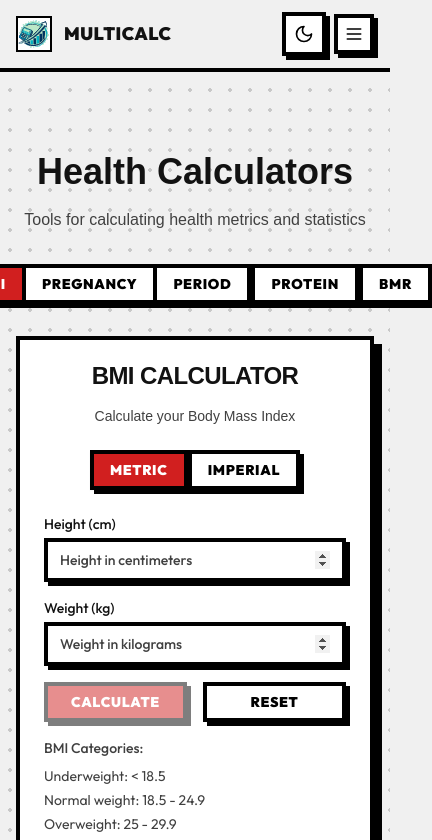
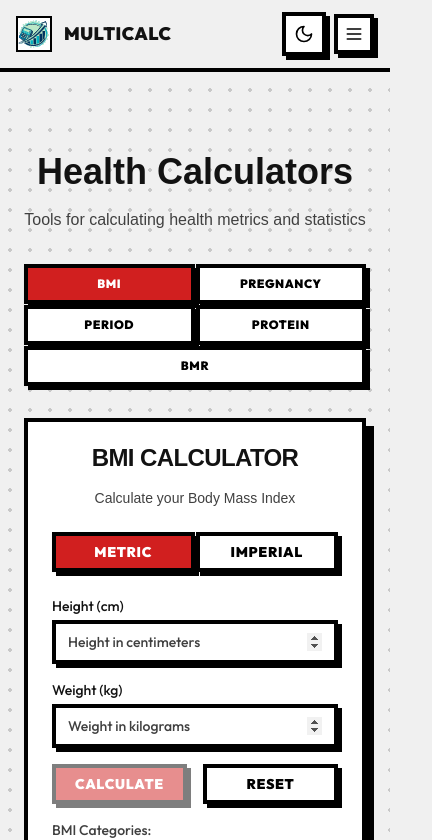
Before and after one commit to codewithdhruba01/MultiCalc, a React (Vite) app: page /health-calculators in a window 390 px wide. Shown: the top 840 px of the page, 432 px wide, since content can reach past the window. Built offline with nearby package versions, Linux system fonts and the light colour scheme; a web font is replaced by a local one.

Commit message:
feat: enhance mobile responsiveness of tab and unit switchers and refine button styling.

```diff
--- a/src/components/calculators/BMICalculator.tsx
+++ b/src/components/calculators/BMICalculator.tsx
@@ -105,17 +105,17 @@ export default function BMICalculator() {
       <CardContent>
         {/* Unit Switch */}
         <div className="flex justify-center mb-6">
-          <div className="inline-flex rounded-md shadow-sm">
+          <div className="grid grid-cols-2 md:inline-flex rounded-md shadow-sm w-full md:w-auto gap-[1px] md:gap-0">
             <Button
               variant={unit === 'metric' ? 'default' : 'outline'}
-              className={`rounded-l-md rounded-r-none px-4 py-2 ${unit === 'metric' ? 'bg-primary text-primary-foreground' : ''}`}
+              className={`md:rounded-l-md md:rounded-r-none md:border-r-0 rounded-l-md px-4 py-2 ${unit === 'metric' ? 'bg-primary text-primary-foreground' : ''}`}
               onClick={() => handleUnitChange('metric')}
             >
               Metric
             </Button>
             <Button
               variant={unit === 'imperial' ? 'default' : 'outline'}
-              className={`rounded-r-md rounded-l-none px-4 py-2 ${unit === 'imperial' ? 'bg-primary text-primary-foreground' : ''}`}
+              className={`md:rounded-r-md md:rounded-l-none rounded-r-md px-4 py-2 ${unit === 'imperial' ? 'bg-primary text-primary-foreground' : ''}`}
               onClick={() => handleUnitChange('imperial')}
             >
               Imperial
--- a/src/components/ui/Input.tsx
+++ b/src/components/ui/Input.tsx
@@ -10,7 +10,7 @@ const Input = React.forwardRef<HTMLInputElement, InputProps>(
       <input
         type={type}
         className={cn(
-          "flex h-11 w-full rounded-none border-4 border-black bg-white px-3 py-2 text-sm font-outfit font-medium placeholder:text-muted-foreground shadow-[4px_4px_0px_0px_black] focus-visible:outline-none bauhaus-focus-ring disabled:cursor-not-allowed disabled:opacity-50",
+          "flex h-11 w-full rounded-none border-4 border-black bg-white px-3 py-2 text-sm font-outfit font-medium placeholder:text-muted-foreground shadow-[4px_4px_0px_0px_black] focus-visible:outline-none disabled:cursor-not-allowed disabled:opacity-50",
           className
         )}
         ref={ref}
--- a/src/pages/HealthCalculators.tsx
+++ b/src/pages/HealthCalculators.tsx
@@ -77,7 +77,7 @@ export default function HealthCalculators() {
       </Helmet>
 
       <Container>
-        <div className="max-w-3xl mx-auto">
+        <div className="max-w-3xl mx-auto px-2 sm:px-0">
           <h1 className="text-4xl font-bold mb-4 text-center font-synonym">
             Health Calculators
           </h1>
@@ -85,12 +85,12 @@ export default function HealthCalculators() {
             Tools for calculating health metrics and statistics
           </p>
 
-          {/* Tab Switcher */}
+          {/* Tab Switcher - Mobile Responsive Grid */}
           <div className="flex justify-center mb-8">
-            <div className="inline-flex rounded-md shadow-sm">
+            <div className="grid grid-cols-2 md:inline-flex rounded-md shadow-sm w-full md:w-auto gap-[1px] md:gap-0">
               <Button
                 variant={activeCalculator === 'bmi' ? 'default' : 'outline'}
-                className={`rounded-l-md rounded-r-none px-4 py-2 ${
+                className={`md:rounded-l-md md:rounded-r-none md:border-r-0 rounded-tl-md px-4 py-2 text-xs sm:text-sm ${
                   activeCalculator === 'bmi'
                     ? 'bg-primary text-primary-foreground'
                     : ''
@@ -103,7 +103,7 @@ export default function HealthCalculators() {
                 variant={
                   activeCalculator === 'pregnancy' ? 'default' : 'outline'
                 }
-                className={`rounded-none border-l-0 border-r-0 px-4 py-2 ${
+                className={`md:rounded-none md:border-l-0 md:border-r-0 rounded-tr-md px-4 py-2 text-xs sm:text-sm ${
                   activeCalculator === 'pregnancy'
                     ? 'bg-primary text-primary-foreground'
                     : ''
@@ -114,7 +114,7 @@ export default function HealthCalculators() {
               </Button>
               <Button
                 variant={activeCalculator === 'period' ? 'default' : 'outline'}
-                className={`rounded-l-none rounded-r-none px-4 py-2 ${
+                className={`md:rounded-none md:border-l-0 md:border-r-0 px-4 py-2 text-xs sm:text-sm ${
                   activeCalculator === 'period'
                     ? 'bg-primary text-primary-foreground'
                     : ''
@@ -125,7 +125,7 @@ export default function HealthCalculators() {
               </Button>
               <Button
                 variant={activeCalculator === 'protein' ? 'default' : 'outline'}
-                className={`rounded-l-none rounded-r-none px-4 py-2 ${
+                className={`md:rounded-none md:border-l-0 md:border-r-0 px-4 py-2 text-xs sm:text-sm ${
                   activeCalculator === 'protein'
                     ? 'bg-primary text-primary-foreground'
                     : ''
@@ -136,7 +136,7 @@ export default function HealthCalculators() {
               </Button>
               <Button
                 variant={activeCalculator === 'bmr' ? 'default' : 'outline'}
-                className={`rounded-r-md rounded-l-none px-4 py-2 ${
+                className={`md:rounded-r-md md:rounded-l-none md:border-l-0 rounded-bl-md rounded-br-md col-span-2 md:col-span-1 px-4 py-2 text-xs sm:text-sm ${
                   activeCalculator === 'bmr'
                     ? 'bg-primary text-primary-foreground'
                     : ''
```
